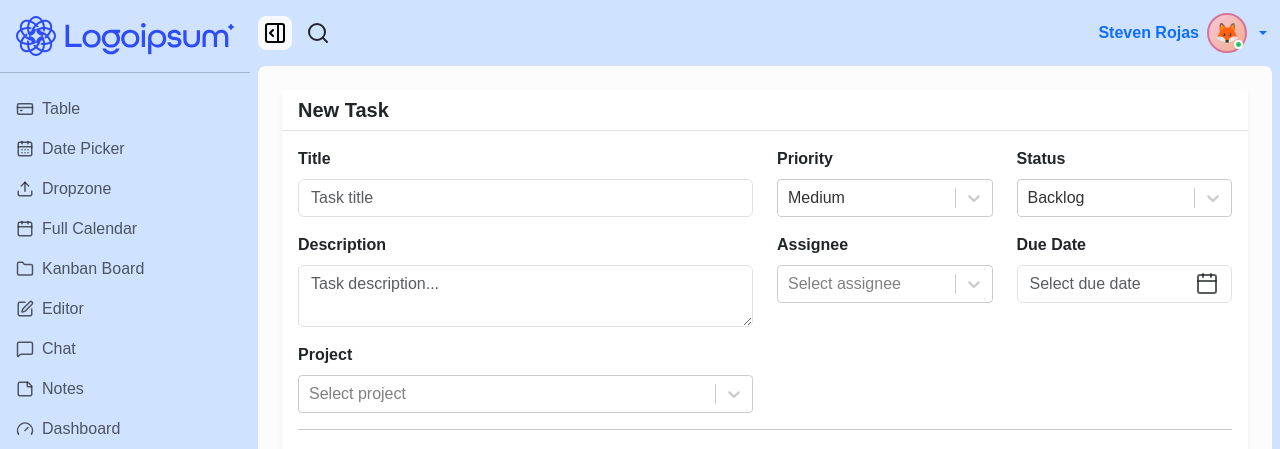
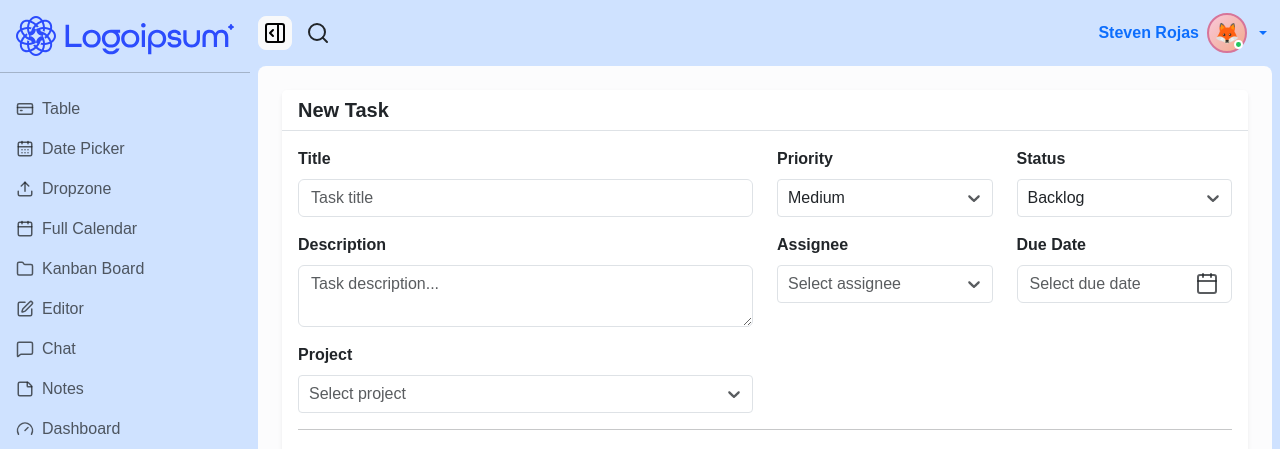
Before and after one commit to steverova/empty-boostrap-template-admin, a React (Vite) app: page /tasks/record in a window 1280 px wide. Shown: the top 449 px of the page. Built offline with nearby package versions, Linux system fonts and the light colour scheme.

Commit message:
Add shared react-select styles with Bootstrap variables

```diff
--- /dev/null
+++ b/src/components/shared/react-select-styles.ts
@@ -0,0 +1,106 @@
+import type { StylesConfig } from 'react-select'
+
+export const reactSelectStyles: StylesConfig = {
+	singleValue: (base) => ({
+		...base,
+		color: 'var(--bs-body-color)',
+	}),
+	control: (base, state) => ({
+		...base,
+		minHeight: '38px',
+		borderColor: state.isFocused ? '#86b7fe' : 'var(--bs-border-color)',
+		backgroundColor: 'var(--bs-body-bg)',
+		boxShadow: state.isFocused ? '0 0 0 0.25rem rgba(13, 110, 253, 0.25)' : 'none',
+		'&:hover': {
+			borderColor: '#86b7fe',
+		},
+	}),
+	option: (base, { isFocused, isSelected }) => ({
+		...base,
+		backgroundColor: isSelected
+			? '#0d6efd'
+			: isFocused
+				? 'var(--bs-tertiary-bg)'
+				: 'var(--bs-body-bg)',
+		color: isSelected ? '#fff' : 'var(--bs-body-color)',
+		'&:active': {
+			backgroundColor: isSelected ? '#0d6efd' : 'var(--bs-tertiary-bg)',
+		},
+	}),
+	menu: (base) => ({
+		...base,
+		backgroundColor: 'var(--bs-body-bg)',
+		border: '1px solid var(--bs-border-color)',
+		zIndex: 9999,
+	}),
+	menuList: (base) => ({
+		...base,
+		backgroundColor: 'var(--bs-body-bg)',
+	}),
+	group: (base) => ({
+		...base,
+		backgroundColor: 'var(--bs-body-bg)',
+	}),
+	groupHeading: (base) => ({
+		...base,
+		color: 'var(--bs-secondary-color)',
+		backgroundColor: 'var(--bs-tertiary-bg)',
+	}),
+	indicatorSeparator: () => ({
+		display: 'none',
+	}),
+	dropdownIndicator: (base, state) => ({
+		...base,
+		color: state.isFocused ? '#86b7fe' : 'var(--bs-secondary-color)',
+	}),
+	clearIndicator: (base) => ({
+		...base,
+		color: 'var(--bs-secondary-color)',
+		'&:hover': {
+			color: 'var(--bs-body-color)',
+		},
+	}),
+	valueContainer: (base) => ({
+		...base,
+		padding: '0 8px',
+	}),
+	input: (base) => ({
+		...base,
+		margin: 0,
+		padding: 0,
+		color: 'var(--bs-body-color)',
+	}),
+	placeholder: (base) => ({
+		...base,
+		color: 'var(--bs-secondary-color)',
+	}),
+	noOptionsMessage: (base) => ({
+		...base,
+		color: 'var(--bs-secondary-color)',
+		backgroundColor: 'var(--bs-body-bg)',
+	}),
+	multiValue: (base) => ({
+		...base,
+		backgroundColor: 'var(--bs-tertiary-bg)',
+		borderRadius: '4px',
+	}),
+	multiValueLabel: (base) => ({
+		...base,
+		color: 'var(--bs-body-color)',
+		backgroundColor: 'var(--bs-tertiary-bg)',
+	}),
+	multiValueRemove: (base) => ({
+		...base,
+		color: 'var(--bs-secondary-color)',
+		backgroundColor: 'var(--bs-tertiary-bg)',
+		'&:hover': {
+			color: '#fff',
+			backgroundColor: '#dc3545',
+		},
+	}),
+	loadingMessage: (base) => ({
+		...base,
+		color: 'var(--bs-secondary-color)',
+		backgroundColor: 'var(--bs-body-bg)',
+	}),
+}
--- a/src/pages/clients/client-form.tsx
+++ b/src/pages/clients/client-form.tsx
@@ -3,6 +3,7 @@ import { zodResolver } from '@hookform/resolvers/zod'
 import Select from 'react-select'
 import { Button, Card, Col, Form, Row } from 'react-bootstrap'
 import { Controller, useForm } from 'react-hook-form'
+import { reactSelectStyles } from '@/components/shared/react-select-styles'
 import { clientSchema, type ClientFormData } from './client.schema'
 import type { Client } from './client.types'
 
@@ -61,6 +62,7 @@ export default function ClientForm({ initialData, onSubmit, onCancel }: ClientFo
 								render={({ field }) => (
 								<Select
 									{...field}
+									styles={reactSelectStyles}
 									options={typeOptions}
 									onChange={(val) => field.onChange(val?.value)}
 									value={typeOptions.find((o) => o.value === field.value)}
--- a/src/pages/collaborators/collaborator-form.tsx
+++ b/src/pages/collaborators/collaborator-form.tsx
@@ -3,6 +3,7 @@ import { zodResolver } from '@hookform/resolvers/zod'
 import Select from 'react-select'
 import { Button, Card, Col, Form, Row } from 'react-bootstrap'
 import { Controller, useForm } from 'react-hook-form'
+import { reactSelectStyles } from '@/components/shared/react-select-styles'
 import { collaboratorSchema, type CollaboratorFormData } from './collaborator.schema'
 import { collaboratorRoles, type Collaborator } from './collaborator.types'
 
@@ -93,6 +94,7 @@ export default function CollaboratorForm({ initialData, onSubmit, onCancel }: Co
 								render={({ field }) => (
 								<Select
 									{...field}
+									styles={reactSelectStyles}
 									options={roleOptions}
 									onChange={(val) => field.onChange(val?.value)}
 									value={roleOptions.find((o) => o.value === field.value)}
--- a/src/pages/projects/project-form.tsx
+++ b/src/pages/projects/project-form.tsx
@@ -6,6 +6,7 @@ import { Upload, X, FileText } from 'lucide-react'
 import { Badge, Button, Card, Col, Form, Row } from 'react-bootstrap'
 import { Controller, useForm } from 'react-hook-form'
 import DatePicker from '@/components/shared/date-picker'
+import { reactSelectStyles } from '@/components/shared/react-select-styles'
 import { type ProjectFormData, projectSchema } from './project.schema'
 import type { Project } from './project.types'
 import type { Client } from '../clients/client.types'
@@ -109,6 +110,7 @@ export default function ProjectForm({ initialData, clients, collaborators, onSub
 								render={({ field }) => (
 								<Select
 									{...field}
+									styles={reactSelectStyles}
 									options={statusOptions}
 									onChange={(val) => field.onChange(val?.value)}
 									value={statusOptions.find((o) => o.value === field.value)}
@@ -124,6 +126,7 @@ export default function ProjectForm({ initialData, clients, collaborators, onSub
 								render={({ field }) => (
 								<Select
 									{...field}
+									styles={reactSelectStyles}
 									options={priorityOptions}
 									onChange={(val) => field.onChange(val?.value)}
 									value={priorityOptions.find((o) => o.value === field.value)}
@@ -139,6 +142,7 @@ export default function ProjectForm({ initialData, clients, collaborators, onSub
 								render={({ field }) => (
 								<Select
 									{...field}
+									styles={reactSelectStyles}
 									options={clients.map((c) => ({
 										value: c.id,
 										label: c.companyName ? `${c.name} (${c.companyName})` : c.name,
@@ -203,6 +207,7 @@ export default function ProjectForm({ initialData, clients, collaborators, onSub
 								render={({ field }) => (
 								<Select
 									{...field}
+									styles={reactSelectStyles}
 									isMulti
 									options={collaborators.map((c) => ({
 										value: c.id,
--- a/src/pages/tasks/task-form.tsx
+++ b/src/pages/tasks/task-form.tsx
@@ -4,6 +4,7 @@ import Select from 'react-select'
 import { Button, Card, Col, Form, Row } from 'react-bootstrap'
 import { Controller, useForm } from 'react-hook-form'
 import DatePicker from '@/components/shared/date-picker'
+import { reactSelectStyles } from '@/components/shared/react-select-styles'
 import { taskSchema, type TaskFormData } from './task.schema'
 import TodoChecklist from './todo-checklist'
 import type { Task } from './task.types'
@@ -92,6 +93,7 @@ export default function TaskForm({ initialData, collaborators = [], projects = [
 								render={({ field }) => (
 								<Select
 									{...field}
+									styles={reactSelectStyles}
 									options={priorityOptions}
 									onChange={(val) => field.onChange(val?.value)}
 									value={priorityOptions.find((o) => o.value === field.value)}
@@ -111,6 +113,7 @@ export default function TaskForm({ initialData, collaborators = [], projects = [
 								render={({ field }) => (
 								<Select
 									{...field}
+									styles={reactSelectStyles}
 									options={statusOptions}
 									onChange={(val) => field.onChange(val?.value)}
 									value={statusOptions.find((o) => o.value === field.value)}
@@ -154,6 +157,7 @@ export default function TaskForm({ initialData, collaborators = [], projects = [
 								render={({ field }) => (
 								<Select
 									{...field}
+									styles={reactSelectStyles}
 									options={collaborators.map((c) => ({
 										value: c.name,
 										label: c.name,
@@ -191,6 +195,7 @@ export default function TaskForm({ initialData, collaborators = [], projects = [
 								render={({ field }) => (
 								<Select
 									{...field}
+									styles={reactSelectStyles}
 									options={projects.map((p) => ({
 										value: p.projectName,
 										label: p.projectName,
--- a/src/pages/time-tracking/hours-by-ticket.tsx
+++ b/src/pages/time-tracking/hours-by-ticket.tsx
@@ -13,6 +13,7 @@ import {
 } from 'recharts'
 import { RefreshCw, Filter, ChevronDown, ChevronUp } from 'lucide-react'
 import Select from 'react-select'
+import { reactSelectStyles } from '@/components/shared/react-select-styles'
 import { mockTimeEntries, mockCollaborators, mockClients, mockProjects, mockTasks } from '@/mocks'
 import type { TimeEntry } from './time-entry.types'
 
@@ -176,6 +177,7 @@ export default function HoursByTicket({ timeEntries }: HoursByTicketProps) {
 							<Col md={3}>
 								<Form.Label className='fw-semibold small'>Clientes</Form.Label>
 							<Select
+								styles={reactSelectStyles}
 								options={[
 									{ value: '', label: 'Seleccione un cliente' },
 									...mockClients.map((c) => ({
@@ -200,6 +202,7 @@ export default function HoursByTicket({ timeEntries }: HoursByTicketProps) {
 							<Col md={2}>
 								<Form.Label className='fw-semibold small'>Proyecto</Form.Label>
 							<Select
+								styles={reactSelectStyles}
 								options={[
 									{ value: '', label: 'Todos' },
 									...filteredProjects.map((p) => ({
@@ -222,6 +225,7 @@ export default function HoursByTicket({ timeEntries }: HoursByTicketProps) {
 							<Col md={2}>
 								<Form.Label className='fw-semibold small'>Colaborador</Form.Label>
 							<Select
+								styles={reactSelectStyles}
 								options={[
 									{ value: '', label: 'Todos' },
 									...mockCollaborators.map((c) => ({
--- a/src/pages/time-tracking/hours-by-user.tsx
+++ b/src/pages/time-tracking/hours-by-user.tsx
@@ -13,6 +13,7 @@ import {
 } from 'recharts'
 import { RefreshCw, Filter, ChevronDown, ChevronUp } from 'lucide-react'
 import Select from 'react-select'
+import { reactSelectStyles } from '@/components/shared/react-select-styles'
 import { mockTimeEntries, mockCollaborators, mockClients, mockProjects } from '@/mocks'
 import type { TimeEntry } from './time-entry.types'
 
@@ -147,6 +148,7 @@ export default function HoursByUser({ timeEntries }: HoursByUserProps) {
 							<Col md={3}>
 								<Form.Label className='fw-semibold small'>Clientes</Form.Label>
 							<Select
+								styles={reactSelectStyles}
 								options={[
 									{ value: '', label: 'Seleccione un cliente' },
 									...mockClients.map((c) => ({
@@ -171,6 +173,7 @@ export default function HoursByUser({ timeEntries }: HoursByUserProps) {
 							<Col md={3}>
 								<Form.Label className='fw-semibold small'>Proyecto</Form.Label>
 							<Select
+								styles={reactSelectStyles}
 								options={[
 									{ value: '', label: 'Seleccione un Proyecto' },
 									...filteredProjects.map((p) => ({
```
Also changed, not shown: src/pages/time-tracking/time-entry-form.tsx (+7 -0 lines). Lines whose indentation alone changed are shown as unchanged.
